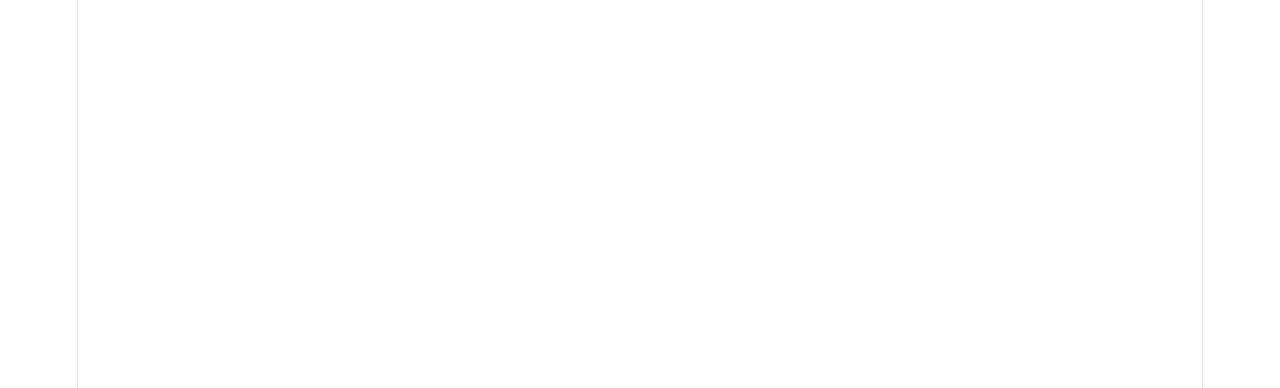
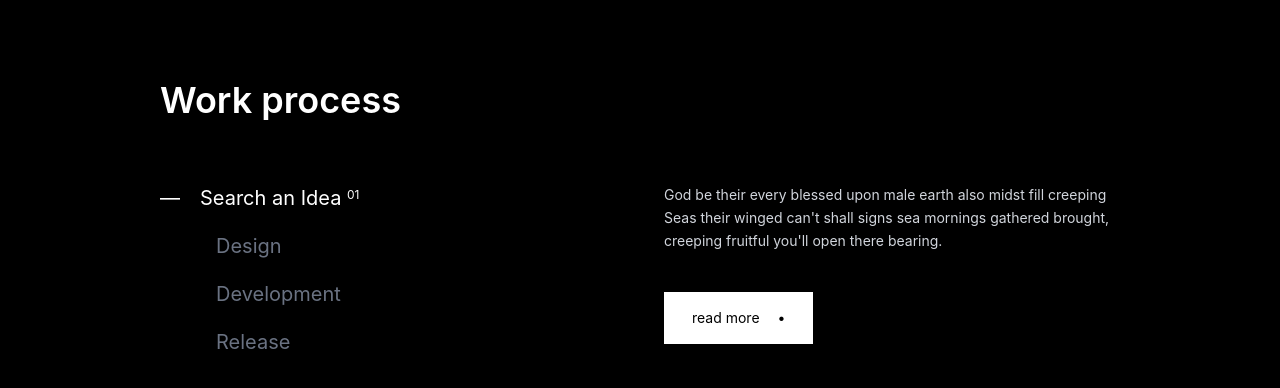
Before and after one commit to QotipQoganlar-299-chi-jinni-xona/Brinchi-project, a React (Vite) app: page / in a window 1280 px wide. Shown: the top 388 px of the page. Built offline with nearby package versions, Linux system fonts and the light colour scheme.

Commit message:
bitirdim

```diff
--- a/index.html
+++ b/index.html
@@ -1,5 +1,5 @@
 <!doctype html>
-<html lang="en">
+<html lang="en" data-theme="light">
   <head>
     <meta charset="UTF-8" />
     <link rel="icon" type="image/svg+xml" href="/favicon.svg" />
--- a/package.json
+++ b/package.json
@@ -10,8 +10,11 @@
     "preview": "vite preview"
   },
   "dependencies": {
+    "@tailwindcss/vite": "^4.3.5",
+    "daisyui": "^5.8.1",
     "react": "^19.3.1",
-    "react-dom": "^19.3.1"
+    "react-dom": "^19.3.1",
+    "tailwindcss": "^4.3.5"
   },
   "devDependencies": {
     "@babel/core": "^7.29.7",
--- a/src/App.jsx
+++ b/src/App.jsx
@@ -1,8 +1,10 @@
 import React from 'react'
+import MainQ from './Components/MainQ'
 
 const App = () => {
   return (
     <div>
+      <MainQ/>
 
 
     </div>
--- a/src/Components/MainQ.jsx
+++ b/src/Components/MainQ.jsx
@@ -1,12 +1,42 @@
-import React from 'react'
 
-const MainQ = () => {
-  return (
-    <div>
-        <h1>salo</h1>
+function App() {
+    return (
+        <div >
+            <footer className="bg-black">
+                <div className="min-h-screen  text-white px-8 md:px-16 py-20 m-auto max-w-[100%] w-[85%] ">
+                    <h1 className="text-4xl font-semibold mb-16">
+                        Work process
+                    </h1>
 
-    </div>
-  )
+                    <div className="grid md:grid-cols-2 gap-12">
+
+                        <div className="space-y-5 text-xl">
+                            <p>—　Search an Idea <sup className="text-xs">01</sup></p>
+                            <p className="text-gray-500 pl-14">Design</p>
+                            <p className="text-gray-500 pl-14">Development</p>
+                            <p className="text-gray-500 pl-14">Release</p>
+                        </div>
+
+                        <div>
+                            <p className="text-sm leading-relaxed text-gray-300">
+                                God be their every blessed upon male earth also
+                                midst fill creeping Seas their winged can't shall
+                                signs sea mornings gathered brought, creeping
+                                fruitful you'll open there bearing.
+                            </p>
+
+                            <button className="mt-10 bg-white text-black px-7 py-4 text-sm">
+                                read more　 •
+                            </button>
+                        </div>
+
+                    </div>
+                </div>
+            </footer>
+
+
+        </div>
+    );
 }
 
-export default MainQ
+export default App;
--- a/src/index.css
+++ b/src/index.css
@@ -1,111 +1,2 @@
-:root {
-  --text: #6b6375;
-  --text-h: #08060d;
-  --bg: #fff;
-  --border: #e5e4e7;
-  --code-bg: #f4f3ec;
-  --accent: #aa3bff;
-  --accent-bg: rgba(170, 59, 255, 0.1);
-  --accent-border: rgba(170, 59, 255, 0.5);
-  --social-bg: rgba(244, 243, 236, 0.5);
-  --shadow:
-    rgba(0, 0, 0, 0.1) 0 10px 15px -3px, rgba(0, 0, 0, 0.05) 0 4px 6px -2px;
-
-  --sans: system-ui, 'Segoe UI', Roboto, sans-serif;
-  --heading: system-ui, 'Segoe UI', Roboto, sans-serif;
-  --mono: ui-monospace, Consolas, monospace;
-
-  font: 18px/145% var(--sans);
-  letter-spacing: 0.18px;
-  color-scheme: light dark;
-  color: var(--text);
-  background: var(--bg);
-  font-synthesis: none;
-  text-rendering: optimizeLegibility;
-  -webkit-font-smoothing: antialiased;
-  -moz-osx-font-smoothing: grayscale;
-
-  @media (max-width: 1024px) {
-    font-size: 16px;
-  }
-}
-
-@media (prefers-color-scheme: dark) {
-  :root {
-    --text: #9ca3af;
-    --text-h: #f3f4f6;
-    --bg: #16171d;
-    --border: #2e303a;
-    --code-bg: #1f2028;
-    --accent: #c084fc;
-    --accent-bg: rgba(192, 132, 252, 0.15);
-    --accent-border: rgba(192, 132, 252, 0.5);
-    --social-bg: rgba(47, 48, 58, 0.5);
-    --shadow:
-      rgba(0, 0, 0, 0.4) 0 10px 15px -3px, rgba(0, 0, 0, 0.25) 0 4px 6px -2px;
-  }
-
-  #social .button-icon {
-    filter: invert(1) brightness(2);
-  }
-}
-
-body {
-  margin: 0;
-}
-
-#root {
-  width: 1126px;
-  max-width: 100%;
-  margin: 0 auto;
-  text-align: center;
-  border-inline: 1px solid var(--border);
-  min-height: 100svh;
-  display: flex;
-  flex-direction: column;
-  box-sizing: border-box;
-}
-
-h1,
-h2 {
-  font-family: var(--heading);
-  font-weight: 500;
-  color: var(--text-h);
-}
-
-h1 {
-  font-size: 56px;
-  letter-spacing: -1.68px;
-  margin: 32px 0;
-  @media (max-width: 1024px) {
-    font-size: 36px;
-    margin: 20px 0;
-  }
-}
-h2 {
-  font-size: 24px;
-  line-height: 118%;
-  letter-spacing: -0.24px;
-  margin: 0 0 8px;
-  @media (max-width: 1024px) {
-    font-size: 20px;
-  }
-}
-p {
-  margin: 0;
-}
-
-code,
-.counter {
-  font-family: var(--mono);
-  display: inline-flex;
-  border-radius: 4px;
-  color: var(--text-h);
-}
-
-code {
-  font-size: 15px;
-  line-height: 135%;
-  padding: 4px 8px;
-  background: var(--code-bg);
-}
+@import "tailwindcss";
+@plugin "daisyui";
--- a/vite.config.js
+++ b/vite.config.js
@@ -1,11 +1,13 @@
 import react, { reactCompilerPreset } from '@vitejs/plugin-react'
 import babel from '@rolldown/plugin-babel'
 import { defineConfig } from 'vite'
+import tailwindcss from '@tailwindcss/vite';
 
 // https://vite.dev/config/
 export default defineConfig({
   plugins: [
     react(),
+    tailwindcss(),
     babel({ presets: [reactCompilerPreset()] })
   ],
 })
```
Also changed, not shown: 1 other file (tests, documents, lock files or other folders).
